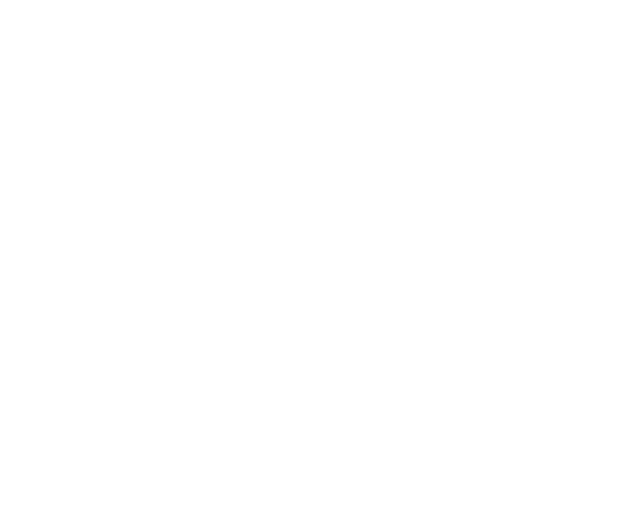
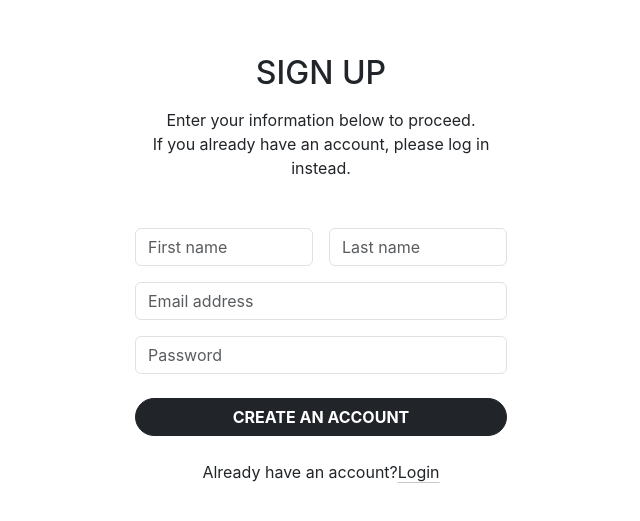
Before and after one commit to hhadithya/e-commerce-web, a React (Create React App) app: page /signup in a window 1280 px wide. Before the commit this address had no page. Shown: the part 131-652 px from the top of the page, without its empty margins (319-959 px from the left). Built offline with nearby package versions, Linux system fonts and the light colour scheme.

Commit message:
added login and signup

```diff
--- a/src/App.js
+++ b/src/App.js
@@ -1,8 +1,10 @@
 import { Route, Routes } from 'react-router-dom';
-import Home from '../src/Pages/Home';
-import ProductView from '../src/Pages/ProductView';
+import Home from './Pages/Home';
+import ProductView from './Pages/ProductView';
 import CheckOutCard from './Components/CheckOutCard';
-import Collection from '../src/Pages/Collection';
+import Collection from './Pages/Collection';
+import LogIn from './Pages/LogIn';
+import Signup from './Pages/SignUp';
 
 function App() {
   return (
@@ -12,6 +14,8 @@
         <Route path="/product-view/:id" element={<ProductView />} />
         <Route path="/checkout" element={<CheckOutCard />} />
         <Route path="/collection" element={<Collection />} />
+        <Route path="/login" element={<LogIn />} />
+        <Route path="/signup" element={<Signup />} />
       </Routes>
     </>
   );
--- a/src/Components/NavBar.js
+++ b/src/Components/NavBar.js
@@ -1,3 +1,4 @@
+import { Link } from "react-router-dom";
 import { CiShoppingCart } from "react-icons/ci";
 import { CiSearch } from "react-icons/ci";
 import { RiMenu2Fill } from "react-icons/ri";
@@ -33,7 +34,7 @@
               <CiSearch size={25}/>
             </button>
             <button type="button" className="btn position-relative">
-              LOGIN
+              <Link to='/login' style={{textDecoration: 'none', color: '#151515'}}>LOGIN</Link>
             </button>
           </div>
 
--- a/src/Pages/Collection.js
+++ b/src/Pages/Collection.js
@@ -7,7 +7,7 @@
         <>
             <Navbar />
             <div className='image-container'>
-                <img src="Images/tops.webp" alt="konik t shirt" className='back'/>
+                <img src="/Images/tops.webp" alt="konik t shirt" className='back'/>
                 <p>Men Casual</p>
             </div>
             <Footer />
--- /dev/null
+++ b/src/Pages/LogIn.js
@@ -0,0 +1,51 @@
+import React from 'react';
+
+const LogIn = () => {
+  return (
+    <div className="container">
+      <div className="d-flex flex-column justify-content-center align-items-center" style={{height: '100vh'}}>
+        <div className="col-md-6 col-lg-4">
+          <form>
+            <h2 className="text-center mb-3">LOGIN</h2>
+            <p className="text-center mb-5">
+              If you have an account with us, please log in.
+            </p>
+            <div className="form-group mb-3">
+              <input
+                type="email"
+                className="form-control"
+                id="exampleInputEmail1"
+                aria-describedby="emailHelp"
+                placeholder="Email address"
+              />
+            </div>
+            <div className="form-group mb-3">
+              <input
+                type="password"
+                className="form-control"
+                id="exampleInputPassword1"
+                placeholder="Password"
+              />
+            </div>
+            <div className="d-grid gap-2 mt-4">
+              <button type="submit" className="btn btn-dark rounded-pill fw-bolder">
+                SIGN IN
+              </button>
+            </div>
+            <div className="text-center mt-4">
+              Don't have an account?
+              <a
+                href="/signup"
+                className="link-dark link-offset-2 link-underline-opacity-25 link-underline-opacity-100-hover"
+              >
+                Create an account
+              </a>
+            </div>
+          </form>
+        </div>
+      </div>
+    </div>
+  );
+};
+
+export default LogIn;
--- /dev/null
+++ b/src/Pages/SignUp.js
@@ -0,0 +1,69 @@
+
+const Signup = () => {
+  return (
+    <div className="container">
+      <div className="d-flex flex-column justify-content-center align-items-center" style={{height: '100vh'}}>
+        <div className="col-md-6 col-lg-4">
+          <form>
+            <h2 className="text-center mb-3">SIGN UP </h2>
+            <p className="text-center mb-5">
+              Enter your information below to proceed.<br/>If you already have an
+              account, please log in instead.
+            </p>
+            <div className="row g-3 mb-3">
+              <div className="col">
+                <input
+                  type="text"
+                  className="form-control"
+                  placeholder="First name"
+                  aria-label="First name"
+                />
+              </div>
+              <div className="col">
+                <input
+                  type="text"
+                  className="form-control"
+                  placeholder="Last name"
+                  aria-label="Last name"
+                />
+              </div>
+            </div>
+            <div className="form-group mb-3">
+              <input
+                type="email"
+                className="form-control"
+                id="exampleInputEmail1"
+                aria-describedby="emailHelp"
+                placeholder="Email address"
+              />
+            </div>
+            <div className="form-group mb-3">
+              <input
+                type="password"
+                className="form-control"
+                id="exampleInputPassword1"
+                placeholder="Password"
+              />
+            </div>
+            <div className="d-grid gap-2 mt-4">
+              <button type="submit" className="btn btn-dark rounded-pill fw-bolder">
+                CREATE AN ACCOUNT
+              </button>
+            </div>
+            <div className="text-center mt-4">
+              Already have an account?
+              <a
+                href="/login"
+                className="link-dark link-offset-2 link-underline-opacity-25 link-underline-opacity-100-hover"
+              >
+                Login
+              </a>
+            </div>
+          </form>
+        </div>
+      </div>
+    </div>
+  );
+};
+
+export default Signup;
```
Also changed, not shown: src/Pages/SignIn.js (deleted, +0 -31 lines).
